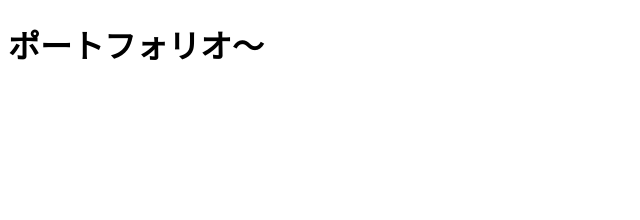
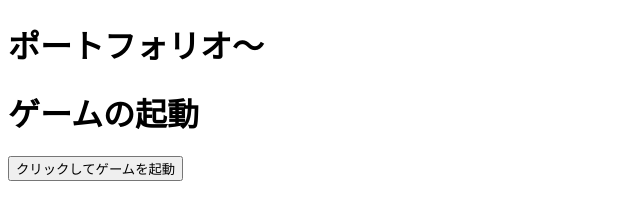
Before and after one commit to sushitamago/sushitamago.github.io, a plain HTML site: page index.html in a window 1280 px wide. Shown: the whole page, without its empty margins (0-640 px from the left). Drawn offline with Linux system fonts and the light colour scheme.

Commit message:
ゲームの起動処理

```diff
--- a/index.html
+++ b/index.html
@@ -8,5 +8,7 @@
 
 <body>
     <h1>ポートフォリオ～</h1>
+    <h1>ゲームの起動</h1>
+    <button onclick="location.href='./WebGL'">クリックしてゲームを起動</button>
 </body>
 </html>
```
